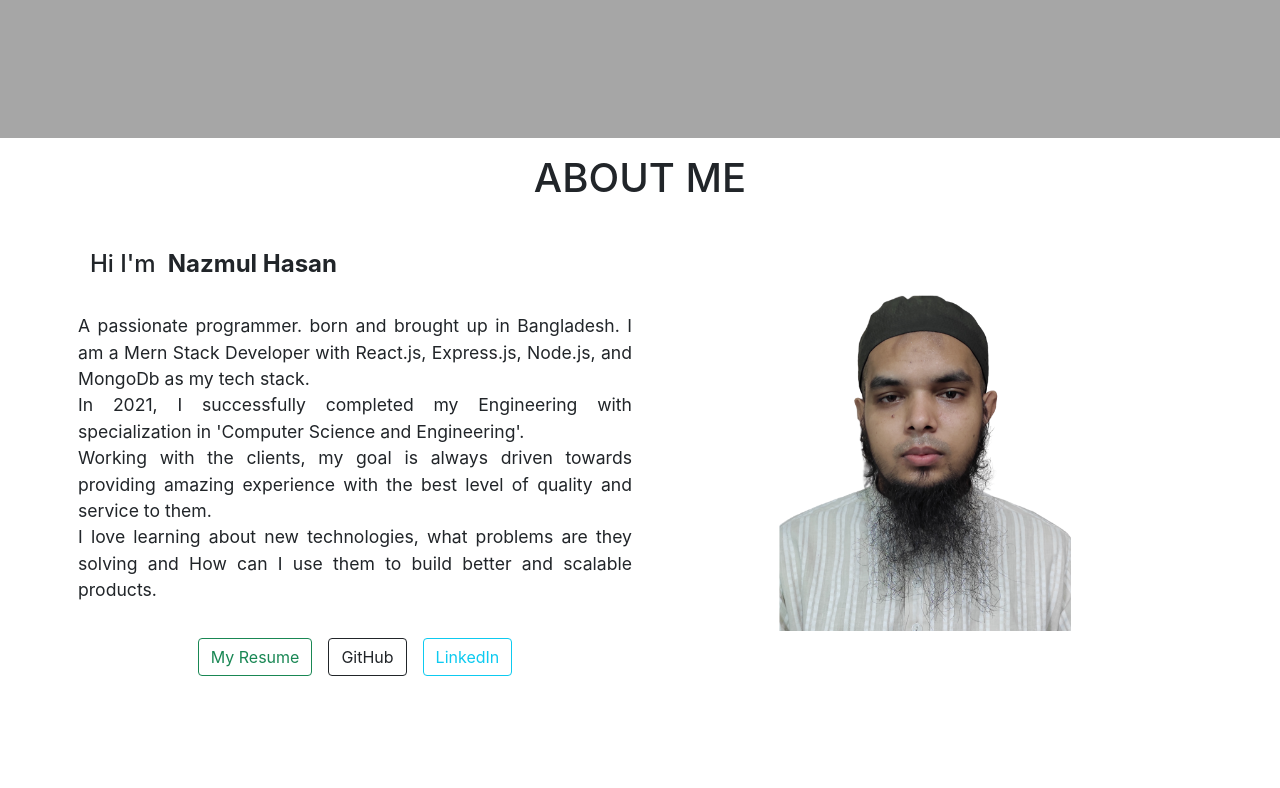
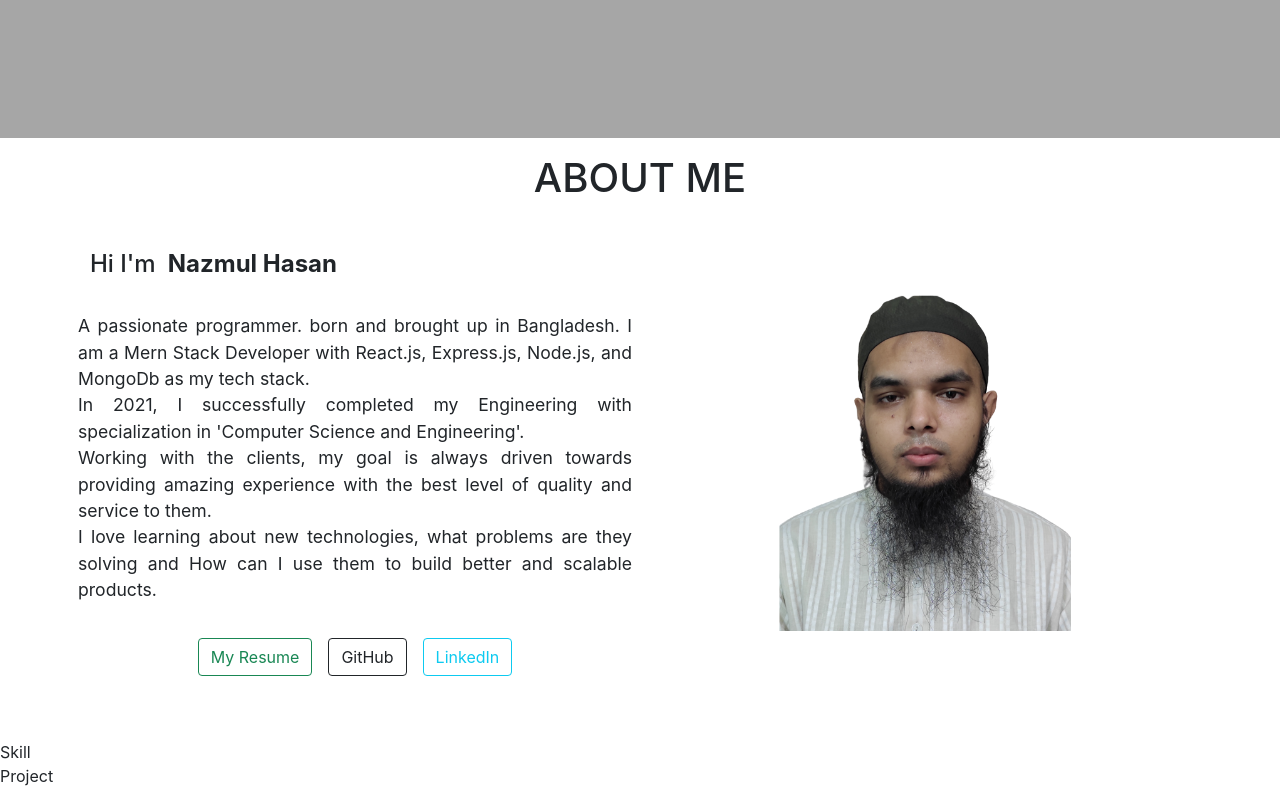
Before and after one commit to nazmul-2020/my-portfolio, a React (Create React App) app: page / in a window 1280 px wide. Shown: the part 368-1156 px from the top of the page. Before the commit the page ends 1108 px from the top, so only its background shows below. Built offline with nearby package versions, Linux system fonts and the light colour scheme.

Commit message:
add blog

```diff
--- a/src/App.js
+++ b/src/App.js
@@ -2,6 +2,8 @@ import About from './About';
 // import './App.css';
 import Banner from './Pages/Home/Banner';
 import Header from './Pages/Home/Header';
+import Project from './Pages/Home/Project';
+import Skill from './Pages/Home/Skill';
 
 function App() {
   return (
@@ -9,6 +11,8 @@ function App() {
             <Header></Header>
             <Banner></Banner>
             <About></About>
+            <Skill></Skill>
+            <Project></Project>
     </div>
   );
 }
--- a/src/Pages/Home/Header.js
+++ b/src/Pages/Home/Header.js
@@ -18,6 +18,7 @@ const Header = () => {
                             <Nav.Link href="#">About</Nav.Link>
                             <Nav.Link href="#">Skills</Nav.Link>
                             <Nav.Link href="#">Projects</Nav.Link>
+                            <Nav.Link href="#">Blog</Nav.Link>
                             <Nav.Link href="#">Contact</Nav.Link>
                         </Nav>
 
--- /dev/null
+++ b/src/Pages/Home/Project.js
@@ -0,0 +1,11 @@
+import React from 'react';
+
+const Project = () => {
+    return (
+        <div>
+            Project
+        </div>
+    );
+};
+
+export default Project;
--- /dev/null
+++ b/src/Pages/Home/Skill.js
@@ -0,0 +1,11 @@
+import React from 'react';
+
+const Skill = () => {
+    return (
+        <div>
+            Skill
+        </div>
+    );
+};
+
+export default Skill;
```
Also changed, not shown: src/Pages/Home/Blog.js (added, +11 -0 lines), 1 other file (tests, documents, lock files or other folders).
